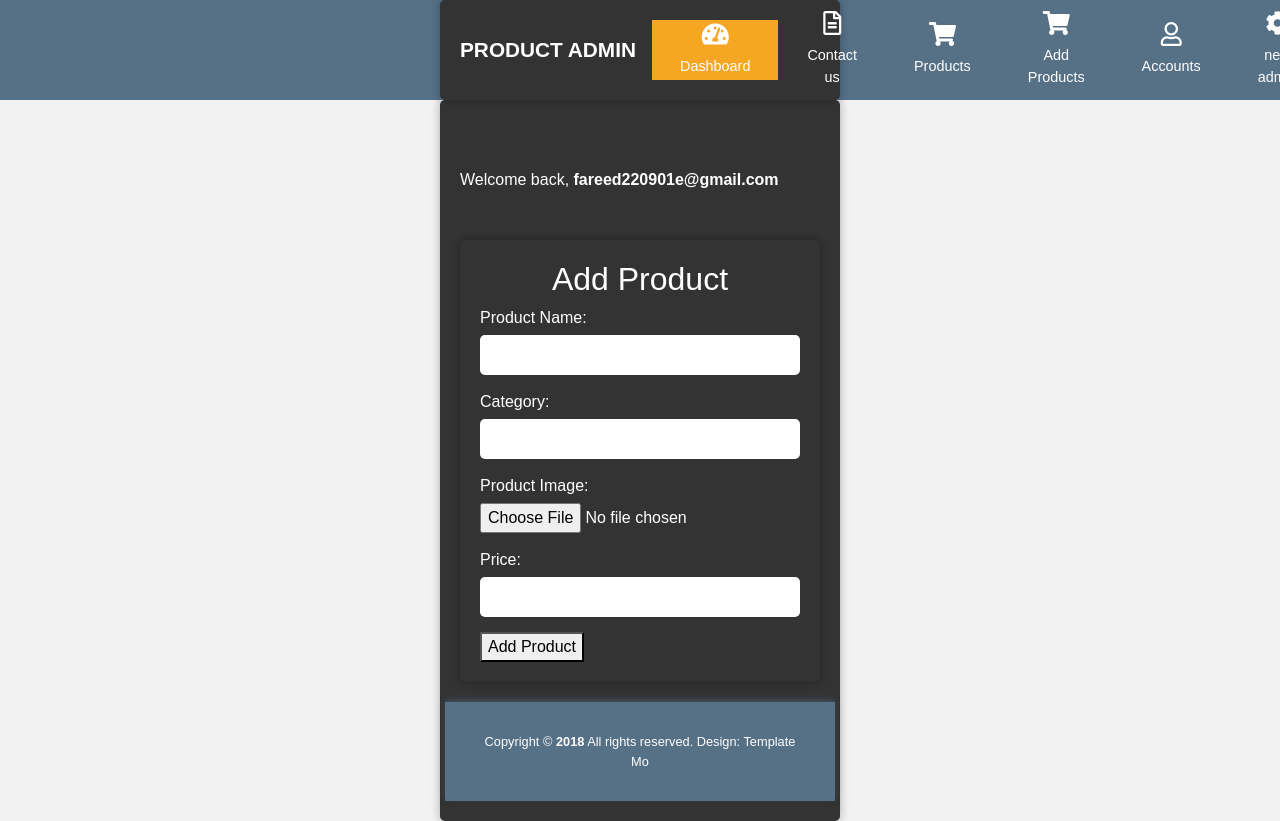
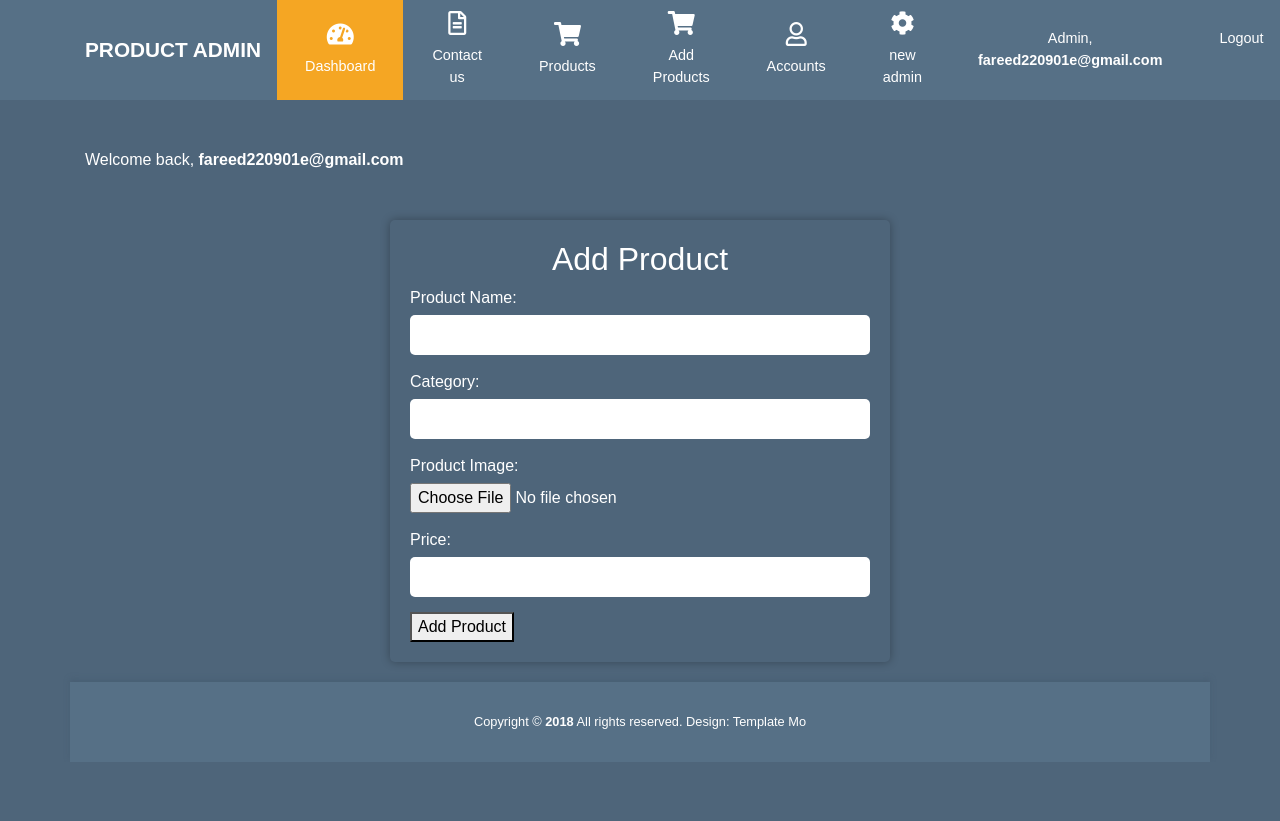
Before and after one commit to fareedmunawar/soccer.github.io, a PHP site: page /admin/add_products.php in a window 1280 px wide. After the commit the page ends 729 px from the top, so only its background shows below. Run offline with PHP 8.4, Linux system fonts and the light colour scheme; a user stored in the database is signed in.

Commit message:
new styles added

```diff
--- a/admin/add_products.php
+++ b/admin/add_products.php
@@ -2,14 +2,14 @@
     <title>Add Product Form</title>
     <style>
         body {
-            background-color: #f2f2f2;
+
             font-family: Arial, sans-serif;
         }
 
-        .container {
-            max-width: 400px;
+        .container-products {
+
+            max-width: 500px;
             margin: auto;
-            background-color: #333;
             color: white;
             padding: 20px;
             border-radius: 5px;
@@ -20,9 +20,6 @@
             text-align: center;
         }
 
-        .form-group {
-            margin-bottom: 15px;
-        }
 
         .form-group label {
             display: block;
@@ -52,7 +49,7 @@
     </style>
 </head>
 <body>
-<div class="container">
+<div class="container-products">
         <h2>Add Product</h2>
         <?php
         include_once('db_connect.php');
--- a/admin/admin-head.php
+++ b/admin/admin-head.php
@@ -77,7 +77,7 @@
                             </a>
                         </li>
                         <li class="nav-item dropdown">
-                            <a class="nav-link dropdown-toggle" href="#" id="navbarDropdown" role="button" data-toggle="dropdown"
+                            <a class="nav-link dropdown-toggle" href="signup.php" id="navbarDropdown" role="button" data-toggle="dropdown"
                                 aria-haspopup="true" aria-expanded="false">
                                 <i class="fas fa-cog"></i>
                                 <span>
--- a/admin/signup.php
+++ b/admin/signup.php
@@ -1,3 +1,4 @@
+<?php include('admin-head.php'); ?>
 <?php
 include_once('db_connect.php'); // Include your database connection file
 
@@ -29,7 +30,7 @@
 
 
 
-<?php include('admin-head.php'); ?>
+
 
 <style>
     /* Your existing styling here */
--- a/assests/css/style.css
+++ b/assests/css/style.css
@@ -276,7 +276,9 @@
 .site-logo {
   position: relative;
   font-weight: 900;
-  font-size: 1.3rem; }
+  font-size: 1.3rem;
+}
+
   .site-logo a {
     color: #fff; }
 
--- a/header.php
+++ b/header.php
@@ -79,8 +79,8 @@
     <header class="site-navbar py-4" role="banner">
     <div class="container">
         <div class="d-flex align-items-center">
-            <div class="site-logo">
-                <a href="index.php">
+            <div class="site-logo" style="margin-left: -30px;margin-right: -30px;">
+                <a href="index.php" >
                     <img src="assests/images/logo.png" alt="Logo">
                 </a>
             </div>
```
